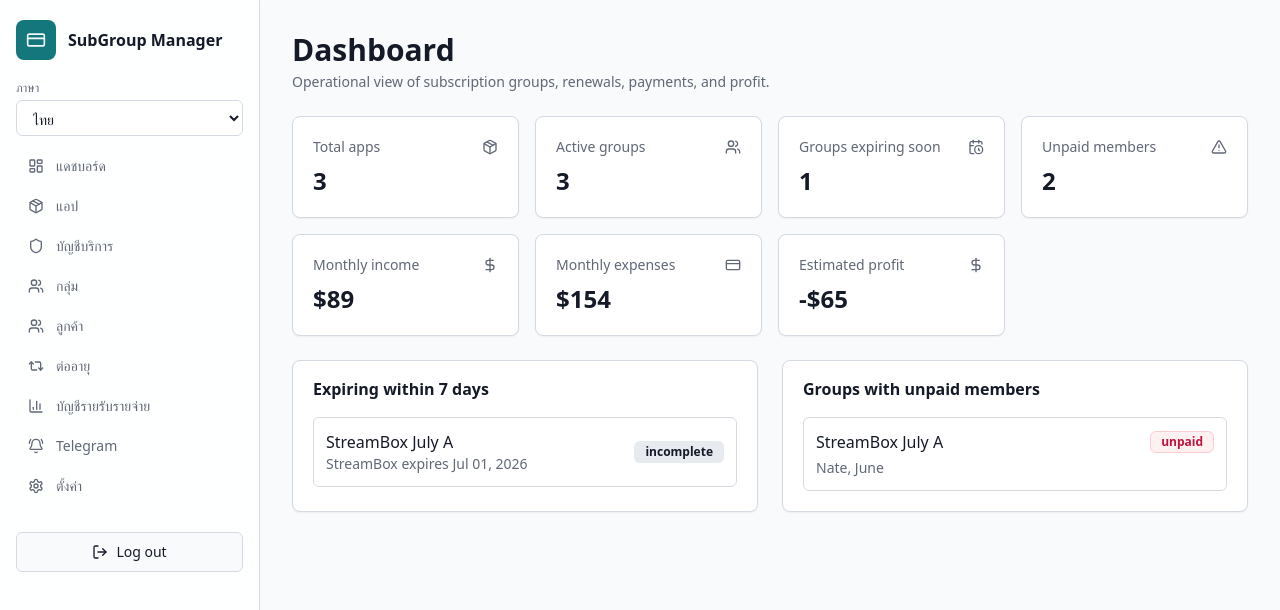
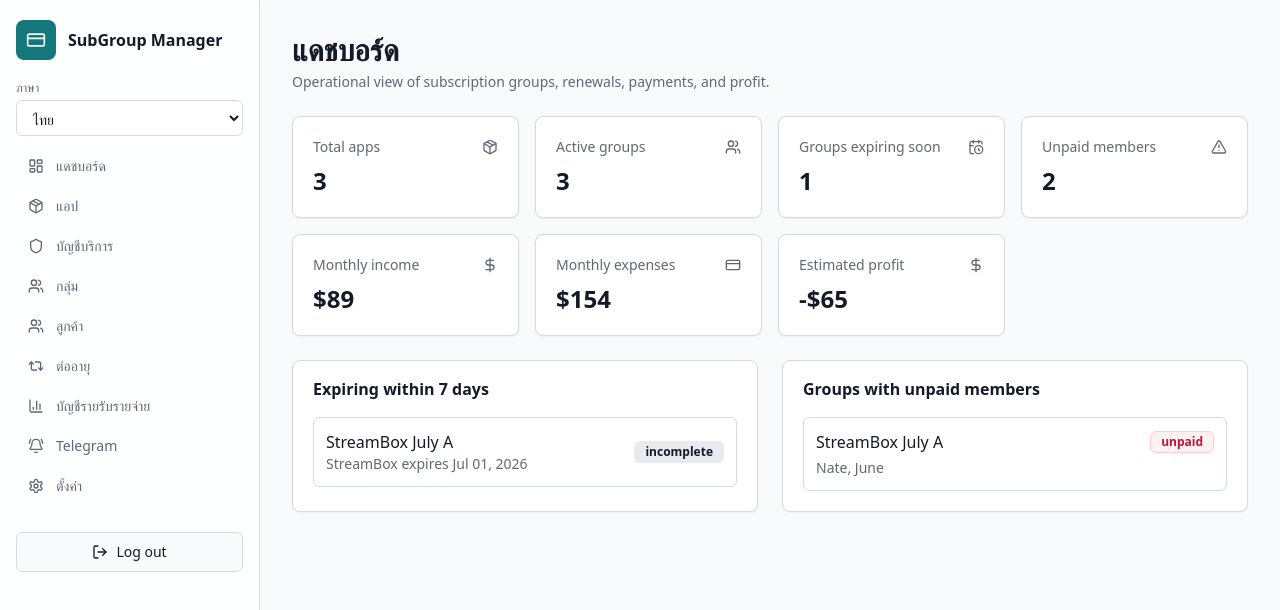
Before and after one commit to LatinR9/mangegpt, a Next.js app: page /dashboard in a window 1280 px wide. Shown: the top 610 px of the page. Built offline with nearby package versions, Linux system fonts and the light colour scheme.

Commit message:
Use local admin data on dashboard

```diff
--- a/src/app/(admin)/dashboard/page.tsx
+++ b/src/app/(admin)/dashboard/page.tsx
@@ -1,12 +1,17 @@
+"use client";
+
 import { AlertTriangle, CalendarClock, CreditCard, DollarSign, Package, Users } from "lucide-react";
+import { PageHeader } from "@/components/page-header";
+import { StatusBadge } from "@/components/status-badge";
 import { Card, CardContent, CardHeader, CardTitle } from "@/components/ui/card";
-import { StatusBadge } from "@/components/status-badge";
-import { PageHeader } from "@/components/page-header";
-import { apps, customers, groupMembers, shareGroups, transactions } from "@/lib/mock-data";
+import { useAdminData } from "@/hooks/use-admin-data";
+import { useLanguage } from "@/hooks/use-language";
 import { calculateGroupStatus } from "@/lib/group-status";
 import { daysUntil, formatCurrency, formatDate } from "@/lib/utils";
 
 export default function DashboardPage() {
+  const { apps, customers, groupMembers, shareGroups, transactions } = useAdminData();
+  const { t } = useLanguage();
   const income = transactions.filter((item) => item.type === "income").reduce((sum, item) => sum + item.amount, 0);
   const expenses = transactions.filter((item) => item.type === "expense").reduce((sum, item) => sum + item.amount, 0);
   const groupSummaries = shareGroups.map((group) => {
@@ -28,13 +33,13 @@ export default function DashboardPage() {
 
   return (
     <div>
-      <PageHeader title="Dashboard" description="Operational view of subscription groups, renewals, payments, and profit." />
+      <PageHeader title={t("dashboard")} description="Operational view of subscription groups, renewals, payments, and profit." />
       <section className="grid gap-4 sm:grid-cols-2 xl:grid-cols-4">
         {cards.map((card) => <Card key={card.label}><CardHeader className="flex-row items-center justify-between space-y-0 pb-2"><CardTitle className="text-sm font-medium text-muted-foreground">{card.label}</CardTitle><card.icon className="h-4 w-4 text-muted-foreground" /></CardHeader><CardContent><div className="text-2xl font-semibold">{card.value}</div></CardContent></Card>)}
       </section>
       <section className="mt-6 grid gap-6 lg:grid-cols-2">
-        <Card><CardHeader><CardTitle>Expiring within 7 days</CardTitle></CardHeader><CardContent className="space-y-3">{expiring.map(({ group, app, status }) => <div key={group.id} className="flex items-center justify-between rounded-md border p-3"><div><p className="font-medium">{group.group_name}</p><p className="text-sm text-muted-foreground">{app?.name} expires {formatDate(group.expiry_date)}</p></div><StatusBadge status={status} /></div>)}</CardContent></Card>
-        <Card><CardHeader><CardTitle>Groups with unpaid members</CardTitle></CardHeader><CardContent className="space-y-3">{unpaid.map(({ group, members }) => { const names = members.filter((member) => member.paid_status !== "paid").map((member) => customers.find((customer) => customer.id === member.customer_id)?.nickname).join(", "); return <div key={group.id} className="rounded-md border p-3"><div className="flex items-center justify-between"><p className="font-medium">{group.group_name}</p><StatusBadge status="unpaid" /></div><p className="mt-1 text-sm text-muted-foreground">{names}</p></div>; })}</CardContent></Card>
+        <Card><CardHeader><CardTitle>Expiring within 7 days</CardTitle></CardHeader><CardContent className="space-y-3">{expiring.length === 0 ? <p className="text-sm text-muted-foreground">{t("empty")}</p> : expiring.map(({ group, app, status }) => <div key={group.id} className="flex items-center justify-between rounded-md border p-3"><div><p className="font-medium">{group.group_name}</p><p className="text-sm text-muted-foreground">{app?.name} expires {formatDate(group.expiry_date)}</p></div><StatusBadge status={status} /></div>)}</CardContent></Card>
+        <Card><CardHeader><CardTitle>Groups with unpaid members</CardTitle></CardHeader><CardContent className="space-y-3">{unpaid.length === 0 ? <p className="text-sm text-muted-foreground">{t("empty")}</p> : unpaid.map(({ group, members }) => { const names = members.filter((member) => member.paid_status !== "paid").map((member) => customers.find((customer) => customer.id === member.customer_id)?.nickname).join(", "); return <div key={group.id} className="rounded-md border p-3"><div className="flex items-center justify-between"><p className="font-medium">{group.group_name}</p><StatusBadge status="unpaid" /></div><p className="mt-1 text-sm text-muted-foreground">{names}</p></div>; })}</CardContent></Card>
       </section>
     </div>
   );
```
